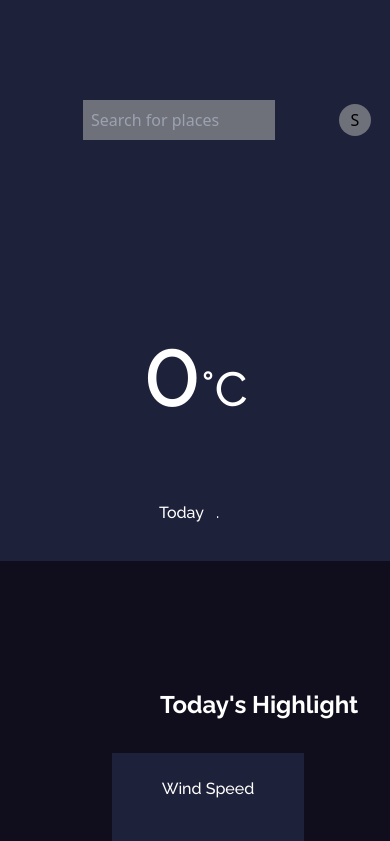
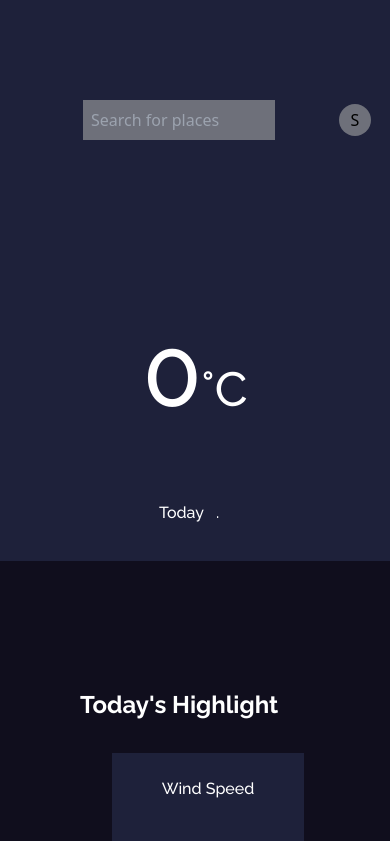
Before and after one commit to shefali12-ab/Mausam2.0, a React (Vite) app: page / in a window 390 px wide. Shown: the top 841 px of the page. Built offline with nearby package versions, Linux system fonts and the light colour scheme; no server answers.

Commit message:
fixed margin

```diff
--- a/src/components/InfoWeather.jsx
+++ b/src/components/InfoWeather.jsx
@@ -35,7 +35,7 @@ const InfoWeather = ({ arrData, index, weatherData }) => {
         }
       </div>
       <div className=" w-[80rem] ml-[5rem] flex flex-col ">
-        <h1 className="text-white mt-[3rem] ml-[5rem] font-raleway font-bold text-2xl">
+        <h1 className="text-white mt-[3rem] sm:ml-[5rem] font-raleway font-bold text-2xl">
           Today's Highlight
         </h1>
 
```
